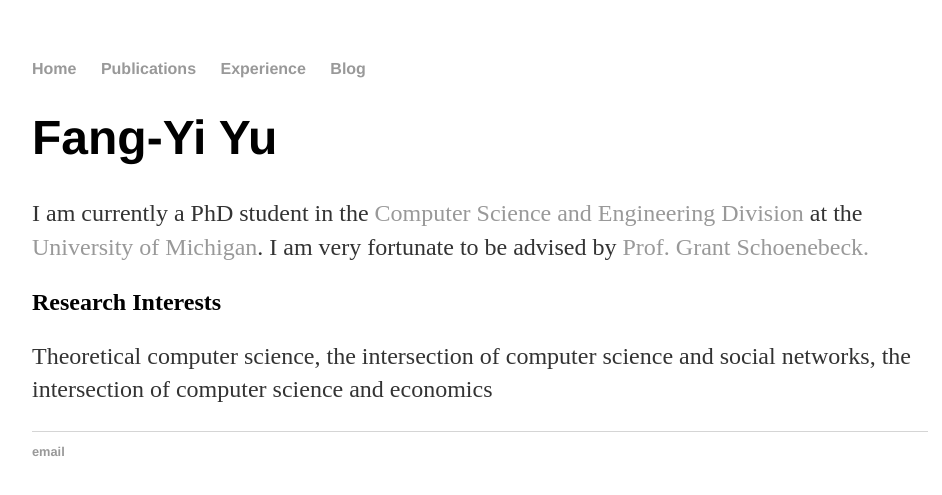
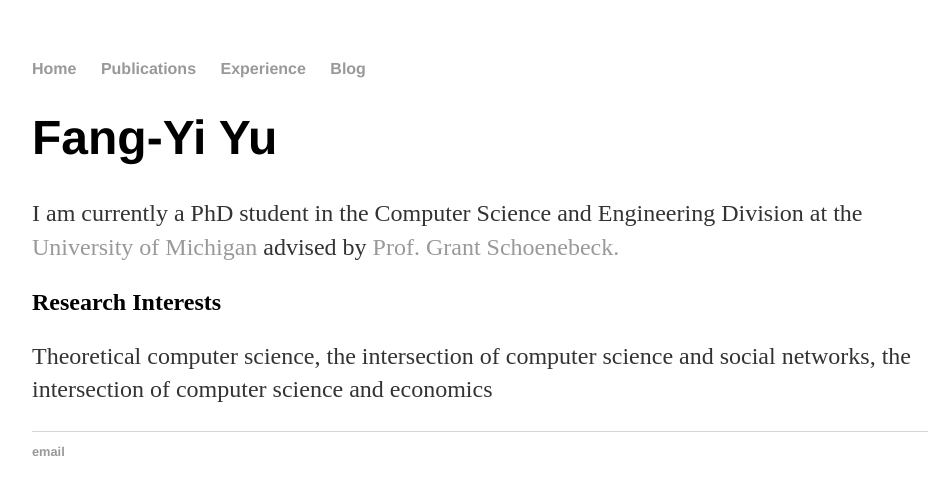
Before and after one commit to ericswatch/ericswatch.github.io, a Jekyll site: the page built from index.html, in a window 1280 px wide. Shown: the top 495 px of the page, without its empty margins (160-1102 px from the left). Built offline with Jekyll 4.4.1, drawn with Linux system fonts in a browser that asks for light colours.

Commit message:
Update index.html

```diff
--- a/index.html
+++ b/index.html
@@ -4,7 +4,7 @@ title: Fang-Yi Yu's personal website
 ---
 <div class="blurb">
 <h1>Fang-Yi Yu</h1>
-<p>I am currently a PhD student in the <a href="http://www.eecs.umich.edu/cse/"> Computer Science and Engineering Division</a>  at the <a href="http://www.umich.edu/">University of Michigan</a>. I am very fortunate to be advised by <a href="http://web.eecs.umich.edu/~schoeneb/" >Prof. Grant Schoenebeck.</a></p>
+<p>I am currently a PhD student in the Computer Science and Engineering Division at the <a href="http://www.umich.edu/">University of Michigan</a> advised by <a href="http://web.eecs.umich.edu/~schoeneb/" >Prof. Grant Schoenebeck.</a></p>
 <h2>Research Interests</h2>
 <p> Theoretical computer science, the intersection of computer science and social networks, the intersection of computer science and economics</p>
 </div><!-- /.blurb -->
```
